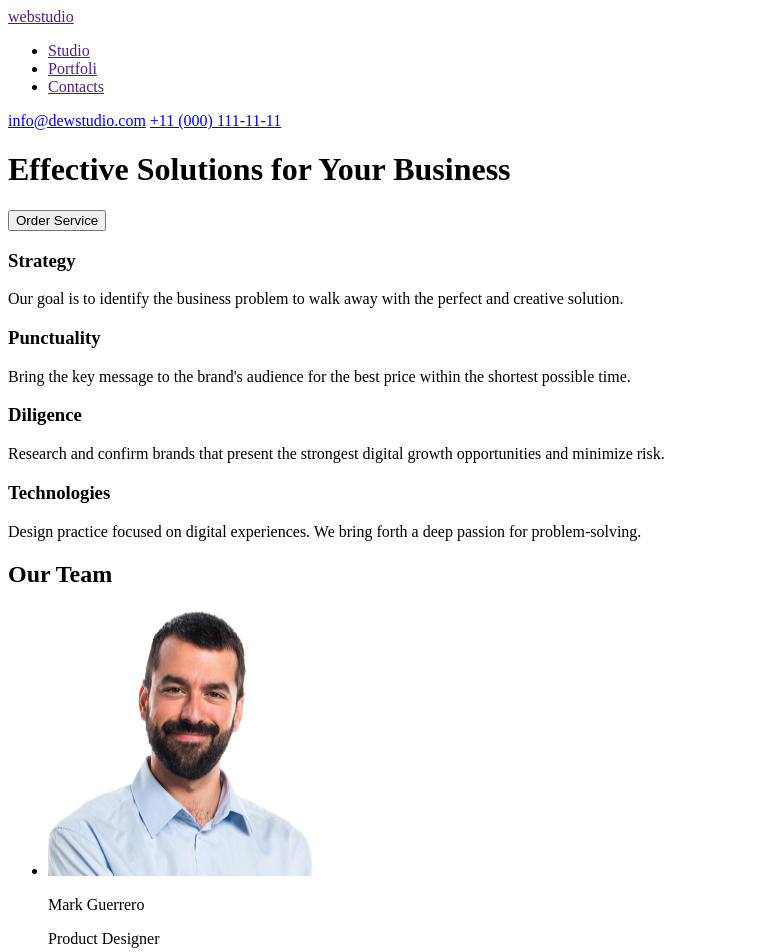
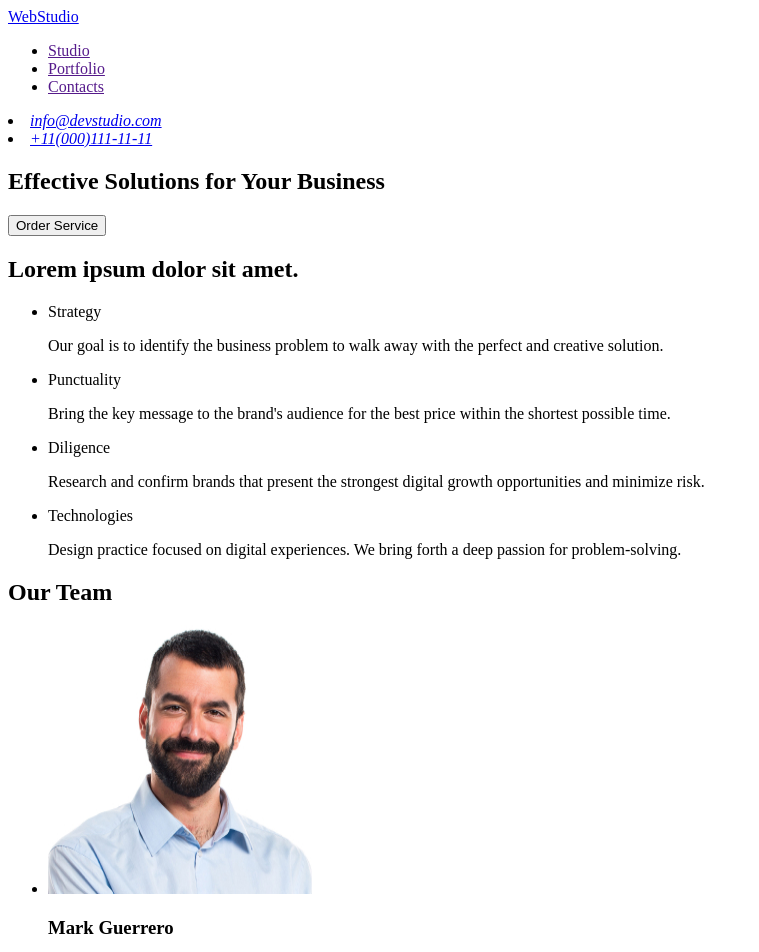
Before and after one commit to ArsenShulika/goit-markup-hw-01, a plain HTML site: page index.html in a window 1280 px wide. Shown: the top 952 px of the page, without its empty margins (0-759 px from the left). Drawn offline with Linux system fonts and the light colour scheme.

Commit message:
update index.html

```diff
--- a/index.html
+++ b/index.html
@@ -8,48 +8,59 @@
 
   <body>
     <header>
-      <a href="">webstudio</a>
+      <a href="./index.html">WebStudio</a>
       <nav>
         <ul>
           <li><a href="">Studio</a></li>
-          <li><a href="">Portfoli</a></li>
+          <li><a href="">Portfolio</a></li>
           <li><a href="">Contacts</a></li>
         </ul>
       </nav>
 
-      <a href="mailto:info@dewstudio.com">info@dewstudio.com</a>
-
-      <a href="tel:+11111-11-11">+11 (000) 111-11-11</a>
-
-      <h1>Effective Solutions for Your Business</h1>
-      <button>Order Service</button>
+      <address>
+        <li>
+          <a href="mailto:info@devstudio.com">info@devstudio.com</a>
+        </li>
+        <li>
+          <a href="tel:+110001111111">+11(000)111-11-11</a>
+        </li>
+      </address>
     </header>
 
     <main>
-      <div>
-        <h3>Strategy</h3>
+      <section>
+        <h1>Effective Solutions for Your Business</h1>
+        <button type="button">Order Service</button>
+      </section>
+
+      <section>
+        <h2>Lorem ipsum dolor sit amet.</h2>
+
+        <ul>
+          <li>Strategy</li>
           <p>
             Our goal is to identify the business problem to walk away with the
             perfect and creative solution.
           </p>
-        <h3>Punctuality</h3>
+          <li>Punctuality</li>
           <p>
             Bring the key message to the brand's audience for the best price
             within the shortest possible time.
           </p>
-        <h3>Diligence</h3>
+          <li>Diligence</li>
           <p>
-          Research and confirm brands that present the strongest digital growth
-          opportunities and minimize risk.
+            Research and confirm brands that present the strongest digital
+            growth opportunities and minimize risk.
           </p>
-        <h3>Technologies</h3>
+          <li>Technologies</li>
           <p>
-          Design practice focused on digital experiences. We bring forth a deep
-          passion for problem-solving.
+            Design practice focused on digital experiences. We bring forth a
+            deep passion for problem-solving.
           </p>
-      </div>
+        </ul>
+      </section>
 
-      <div>
+      <section>
         <h2>Our Team</h2>
         <ul>
           <li>
@@ -59,7 +70,7 @@
               width="264"
               height="269"
             />
-            <p>Mark Guerrero</p>
+            <h3>Mark Guerrero</h3>
             <p>Product Designer</p>
           </li>
           <li>
@@ -69,7 +80,7 @@
               width="264"
               height="260"
             />
-            <p>Tom Ford</p>
+            <h3>Tom Ford</h3>
             <p>Frontend Developer</p>
           </li>
           <li>
@@ -79,7 +90,7 @@
               width="264"
               height="260"
             />
-            <p>Camila Garcia</p>
+            <h3>Camila Garcia</h3>
             <p>Marketing</p>
           </li>
           <li>
@@ -89,21 +100,19 @@
               width="264"
               height="260"
             />
-            <p>Daniel Wilson</p>
+            <h3>Daniel Wilson</h3>
             <p>UI Designer</p>
           </li>
         </ul>
-      </div>
+      </section>
     </main>
 
     <footer>
-      <div>
-        <a href="">webstudio</a>
+      <a href="./index.html">WebStudio</a>
       <p>
-          Increase the flow of customers and sales for your business with
-          digital marketing & growth solutions.
+        Increase the flow of customers and sales for your business with digital
+        marketing & growth solutions.
       </p>
-      </div>
     </footer>
   </body>
 </html>
```
Lines whose indentation alone changed are shown as unchanged.
